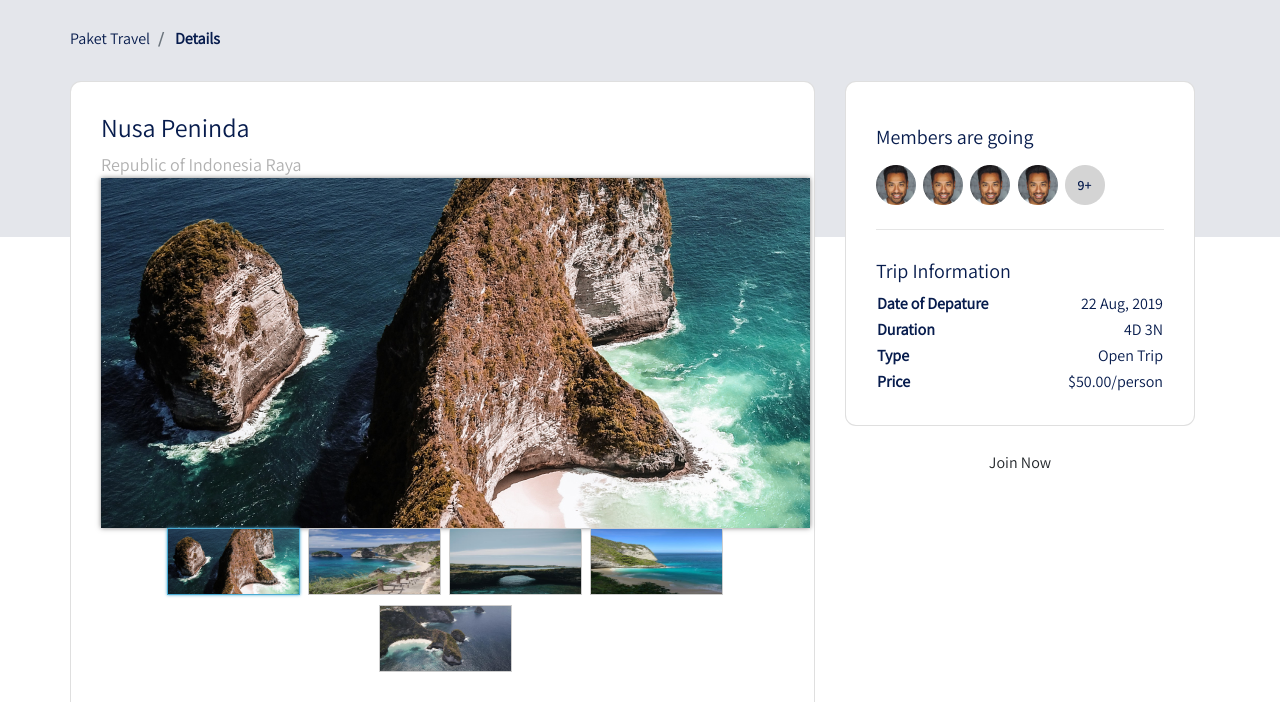
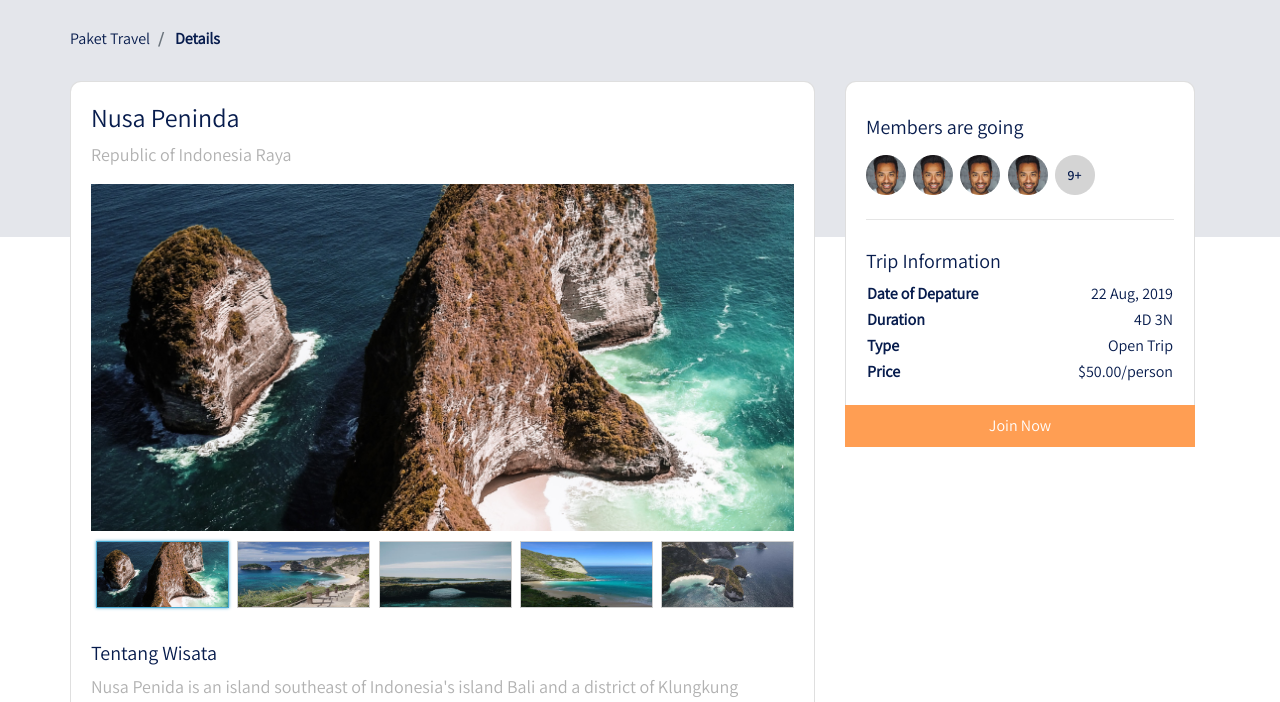
Before and after one commit to ntrioooo/travel-website, a plain HTML site: page details.html in a window 1280 px wide. Shown: the part 71-773 px from the top of the page. Drawn offline with nearby package versions, Linux system fonts and the light colour scheme; files that its build step writes are made by us from their sources.

Commit message:
finished details

```diff
--- a/styles/main.scss
+++ b/styles/main.scss
@@ -290,7 +290,7 @@ header {
     }
 
     .card-details {
-        padding: 30px;
+        padding: 20px;
         border-radius: 11px;
 
         h1 {
@@ -308,9 +308,16 @@ header {
         }
     }
 
+
+    .card-right {
+        border-bottom-left-radius: 0;
+        border-bottom-right-radius: 0;
+        border-bottom: 0;
+    }
+
     .features {
         margin-top: 20px;
-    }
+
 
         h3 {
             font-size: 18px;
@@ -334,3 +341,46 @@ header {
             float: left;
         }
     }
+
+    .gallery {
+        .xzoom-container {
+            display: block;
+
+
+            .xzoom {
+                width: 100%;
+                box-shadow: none;
+                margin-bottom: 10px;
+            }
+
+            .xactive {
+                border: 4px solid #1a4c9c;
+                box-shadow: none;
+            }
+        }
+    }
+
+
+    .member {
+        .member-image {
+            width: 40px;
+            height: 40px;
+        }
+    }
+
+
+    .join-container {
+        margin-top: -16px;
+    }
+
+    .btn-join-now {
+        background-color: #FF9e53;
+        color: #fff;
+        border-radius: 0;
+
+        &:hover {
+            background-color: #f1b07e;
+            color: #FFFFFF;
+        }
+    }
+}
```
Lines whose indentation alone changed are shown as unchanged.
